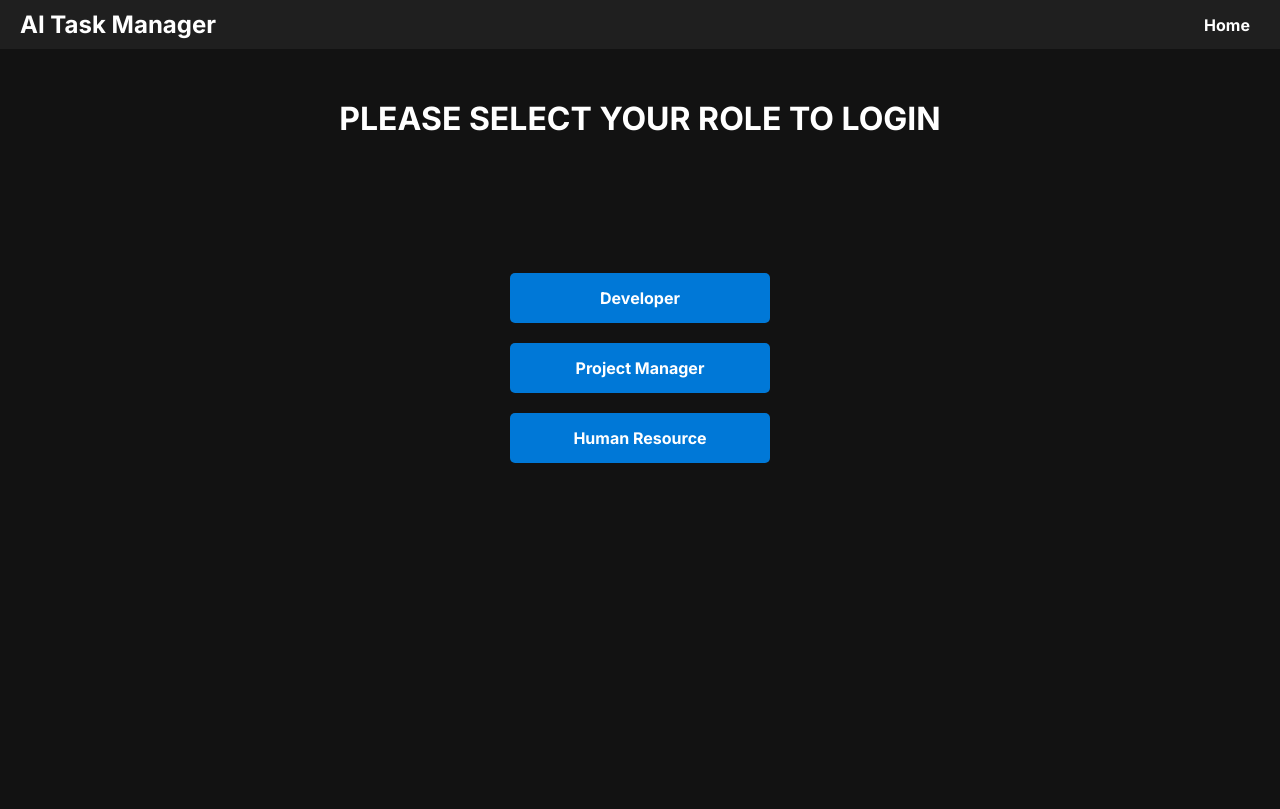
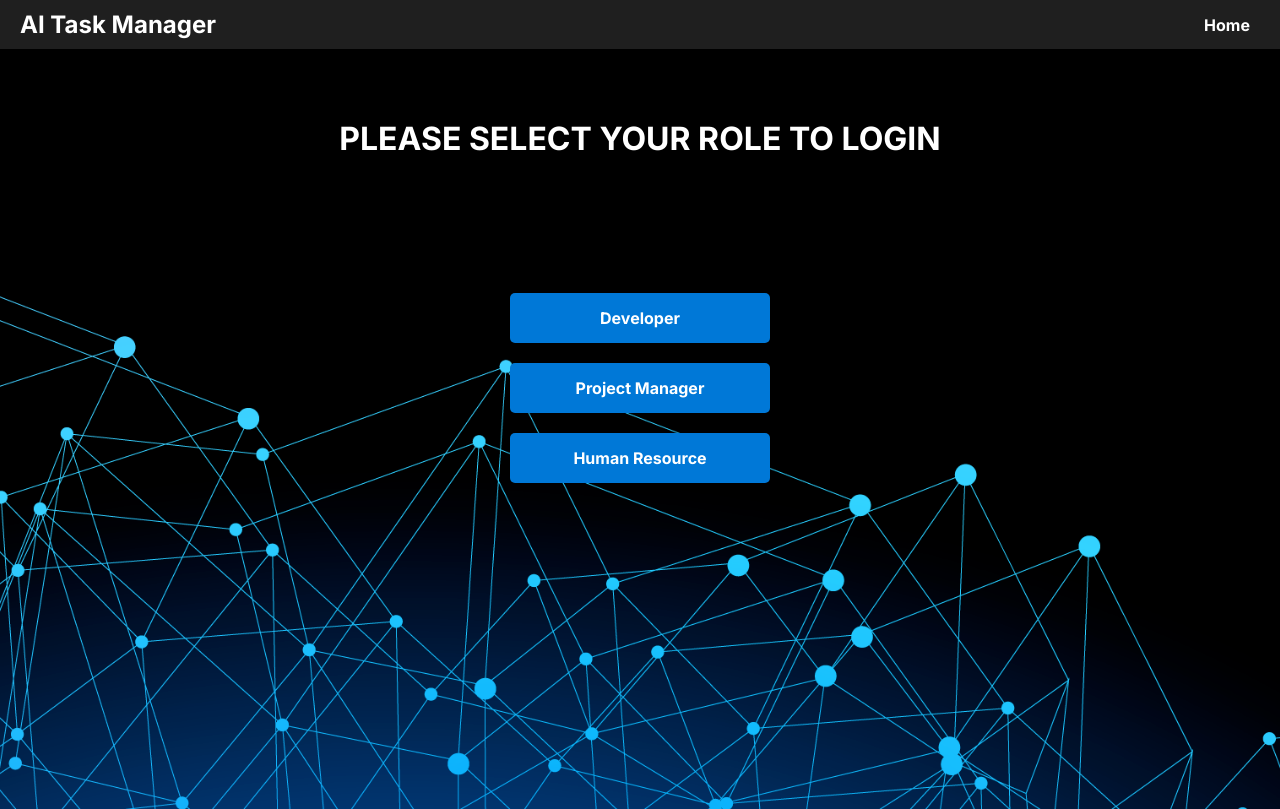
Before and after one commit to Ritchdotcom-beep/Task_Manager_App, a Flask app: page / in a window 1280 px wide. Before the commit the page ends 463 px from the top, so only its background shows below. Run offline with Flask 3, Linux system fonts and the light colour scheme.

Commit message:
2nd commit

```diff
--- a/templates/index.html
+++ b/templates/index.html
@@ -14,7 +14,6 @@
         font-family: 'Inter';
         margin: 0;
         padding: 0;
-        background-color: #121212;
         color: #ffffff;
         text-align: center;
     }
@@ -58,7 +57,14 @@
     .hamburger {
         display: none;
     }
-
+    .section {
+    background-image: url("/templates/section.png");
+    height: calc(100vh - 80px);
+    background-size: cover;
+    background-position: center;
+    position: relative;
+    padding: 20px;
+}
     h1 {
         margin-top: 50px;
         font-size: 2rem;
@@ -123,11 +129,19 @@
             </div>
         </div>
     </header>
-    <h1>PLEASE SELECT YOUR ROLE TO LOGIN</h1>
-    <div class="button-container">
-        <a href="/login" class="button">Developer</a>
-        <a href="/admin" class="button">Project Manager</a>
-        <a href="/admin" class="button">Human Resource</a>
+    <div class="section">
+        <h1>PLEASE SELECT YOUR ROLE TO LOGIN</h1>
+
+        <div class="button-container">
+            <a href="/login" class="button">Developer</a>
+            <a href="/admin" class="button">Project Manager</a>
+            <a href="/admin" class="button">Human Resource</a>
+        </div>
+
     </div>
+
+
+
+
 </body>
 </html>
```
Also changed, not shown: templates/section.png (renamed from —Pngtree—high tech digital technology global_1264150.png).
